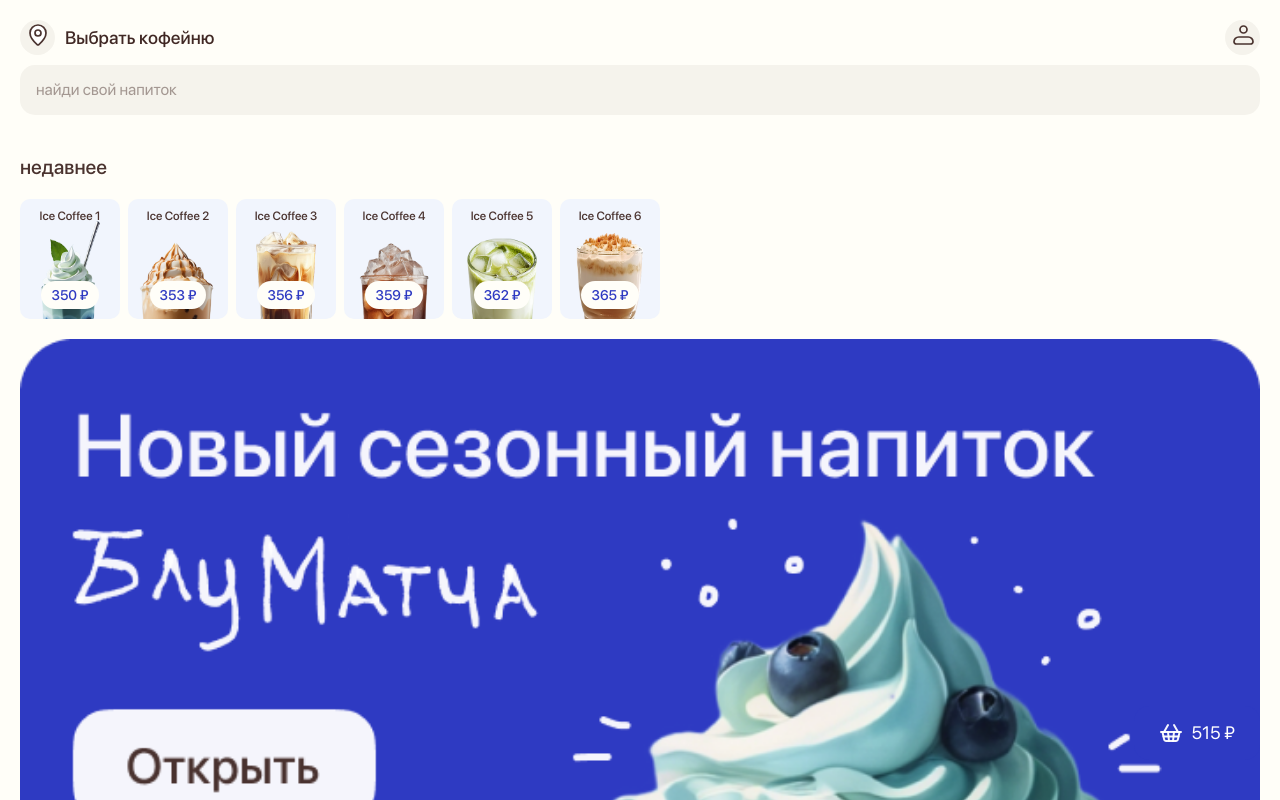
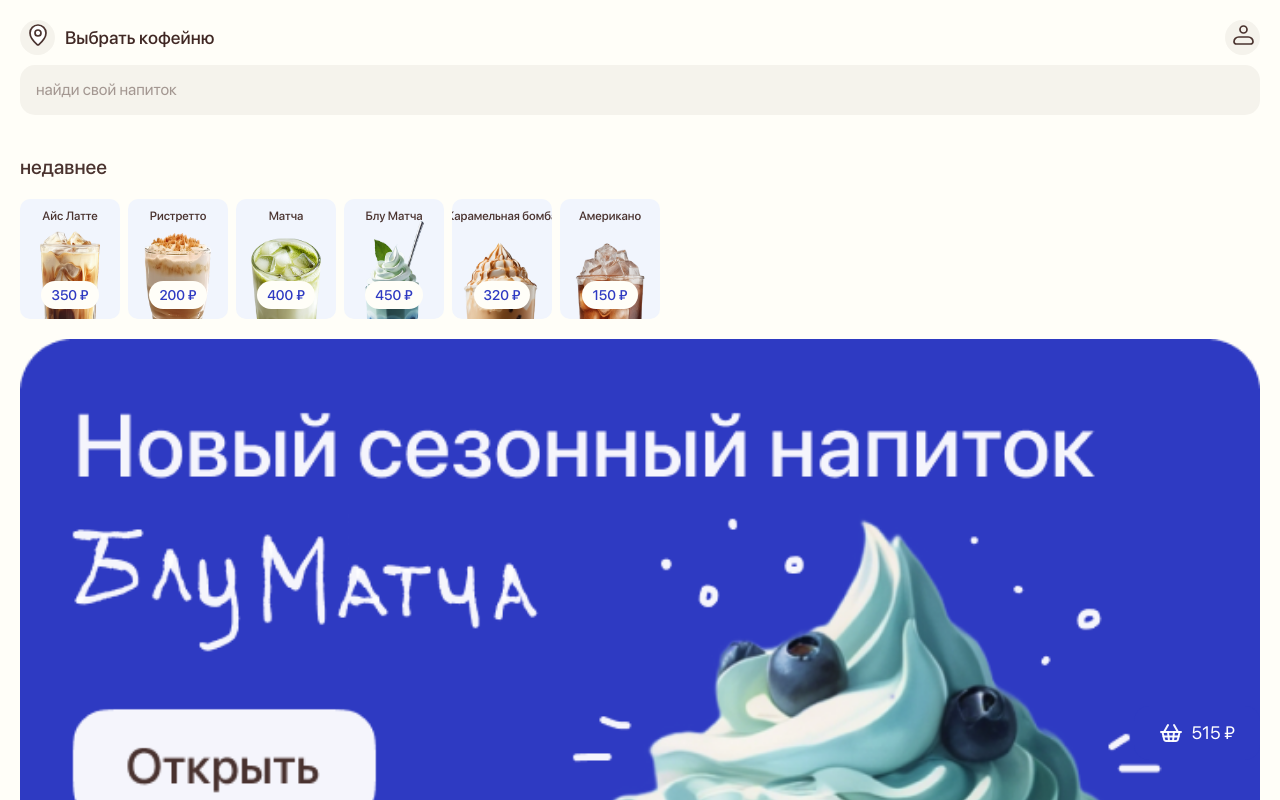
Before and after one commit to lomeat/coffee, a React (Vite) app in the folder client/: page / in a window 1280 px wide. Shown: the top 800 px of the page. Built offline with nearby package versions, Linux system fonts and the light colour scheme.

Commit message:
кофе это атом

```diff
--- /dev/null
+++ b/client/src/atoms/coffee.atom.ts
@@ -0,0 +1,83 @@
+import { atom } from "jotai";
+import { importImages } from "../utils/importImages";
+import { ice, rist, blue, americano, caramel, matcha } from "../assets/coffee";
+
+type Tag = "classic" | "hot" | "new" | "cold";
+
+type Card = {
+  id: number;
+  title: string;
+  price: number;
+  imageUrl?: string;
+  tags: Tag[];
+};
+
+const coffeeImages = importImages("coffee");
+
+const oldCoffeeCards: Card[] = coffeeImages.map((value, index) => ({
+  id: index,
+  title: `Ice Coffee ${index + 1}`,
+  price: 350 + index * 3,
+  imageUrl: value,
+  tags: ["new", "cold"],
+}));
+
+export const oldCoffeeCardsAtom = atom(oldCoffeeCards);
+
+const coffeeCards: Card[] = [
+  {
+    id: 1,
+    title: "Айс Латте",
+    price: 350,
+    imageUrl: ice,
+    tags: ["cold"],
+  },
+  {
+    id: 2,
+    title: "Ристретто",
+    price: 200,
+    imageUrl: rist,
+    tags: ["new", "cold"],
+  },
+  {
+    id: 3,
+    title: "Матча",
+    price: 400,
+    imageUrl: matcha,
+    tags: ["classic"],
+  },
+  {
+    id: 4,
+    title: "Блу Матча",
+    price: 450,
+    imageUrl: blue,
+    tags: ["new", "cold"],
+  },
+  {
+    id: 5,
+    title: "Карамельная бомба",
+    price: 320,
+    imageUrl: caramel,
+    tags: ["hot", "new"],
+  },
+  {
+    id: 6,
+    title: "Американо",
+    price: 150,
+    imageUrl: americano,
+    tags: ["classic", "hot"],
+  },
+];
+
+export const coffeeCardsAtom = atom(coffeeCards);
+
+export function getCoffeeCardsAtom(tag?: Tag) {
+  if (!tag) {
+    return coffeeCardsAtom;
+  }
+
+  return atom((get) => {
+    const cards = get(coffeeCardsAtom);
+    return cards.filter((card) => card.tags.includes(tag));
+  });
+}
--- a/client/src/components/catalog/common.tsx
+++ b/client/src/components/catalog/common.tsx
@@ -10,10 +10,10 @@ import {
   CatalogButton,
   CatalogNavBar,
 } from "./shared";
-import { coffeeAtom } from "../../store";
+import { coffeeCardsAtom } from "../../atoms/coffee.atom";
 
 export function Catalog() {
-  const cards = useAtomValue(coffeeAtom);
+  const cards = useAtomValue(coffeeCardsAtom);
 
   return (
     <Container>
--- a/client/src/components/catalog/recently.tsx
+++ b/client/src/components/catalog/recently.tsx
@@ -8,10 +8,10 @@ import {
   CardRow,
   CardTitle,
 } from "./shared";
-import { coffeeAtom } from "../../store";
+import { coffeeCardsAtom } from "../../atoms/coffee.atom";
 
 export function CatalogRecently() {
-  const cards = useAtomValue(coffeeAtom);
+  const cards = useAtomValue(coffeeCardsAtom);
 
   return (
     <Container>
--- a/client/src/store.ts
+++ /dev/null
@@ -1,22 +0,0 @@
-import { atom } from "jotai";
-import { importImages } from "./utils/importImages";
-
-type Card = {
-  id: number;
-  title: string;
-  price: number;
-  imageUrl?: string;
-  tags: string[];
-};
-
-const coffeeImages = importImages("coffee");
-
-const coffee: Card[] = coffeeImages.map((value, index) => ({
-  id: index,
-  title: `Ice Coffee ${index + 1}`,
-  price: 350 + index * 3,
-  imageUrl: value,
-  tags: ["new", "cold"],
-}));
-
-export const coffeeAtom = atom(coffee);
```
